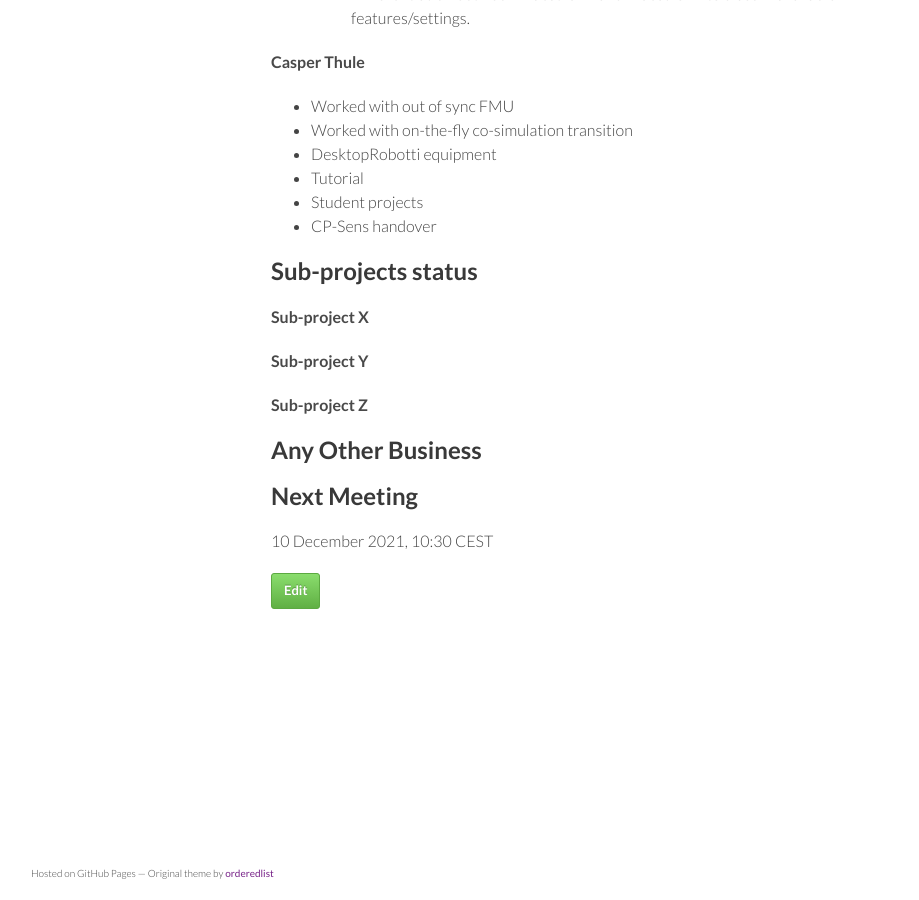
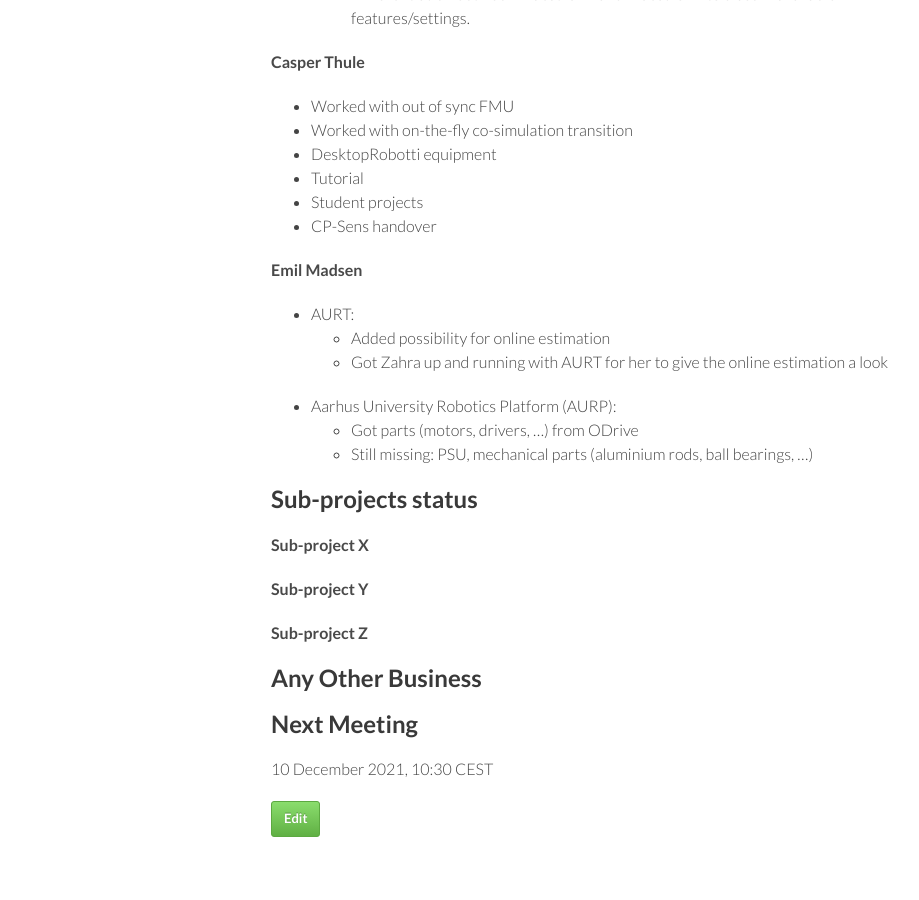
Before and after one commit to digitaltwincentre/digitaltwincentre.github.io, a Jekyll site: the page built from _biweeklies/Biweekly-50.md, in a window 1280 px wide and 900 px high, scrolled down 1235 px. Shown: the whole window, without its empty margins (179-1098 px from the left). Built offline with Jekyll 4.4.1, drawn with Linux system fonts in a browser that asks for light colours; nearby versions of some CDN libraries.

Commit message:
Update Biweekly-50.md

```diff
--- a/_biweeklies/Biweekly-50.md
+++ b/_biweeklies/Biweekly-50.md
@@ -63,6 +63,14 @@ date: 26 November 2021, 1030 CEST
 * Student projects
 * CP-Sens handover
 
+#### Emil Madsen
+* AURT:
+  * Added possibility for online estimation
+  * Got Zahra up and running with AURT for her to give the online estimation a look
+* Aarhus University Robotics Platform (AURP):
+  * Got parts (motors, drivers, ...) from ODrive
+  * Still missing: PSU, mechanical parts (aluminium rods, ball bearings, ...)
+
 ## Sub-projects status
 
 
```
